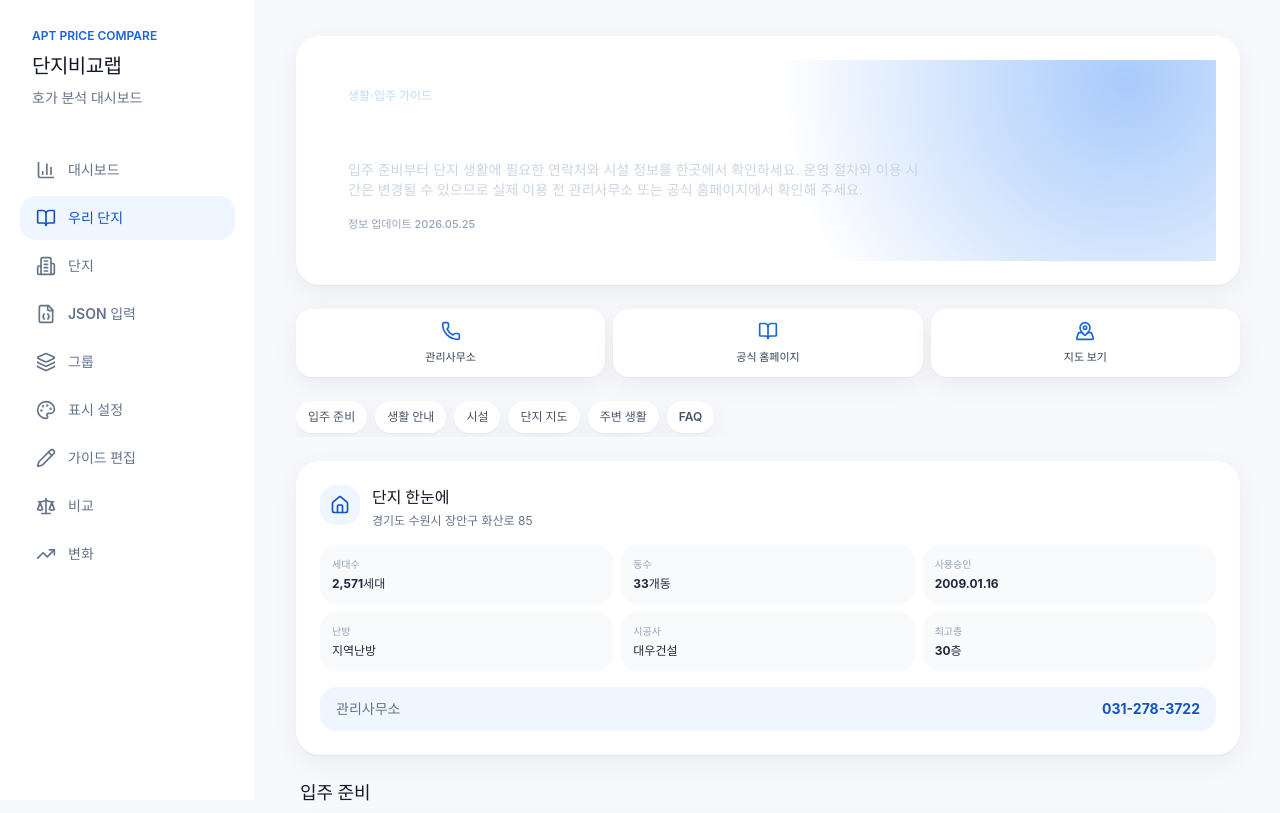
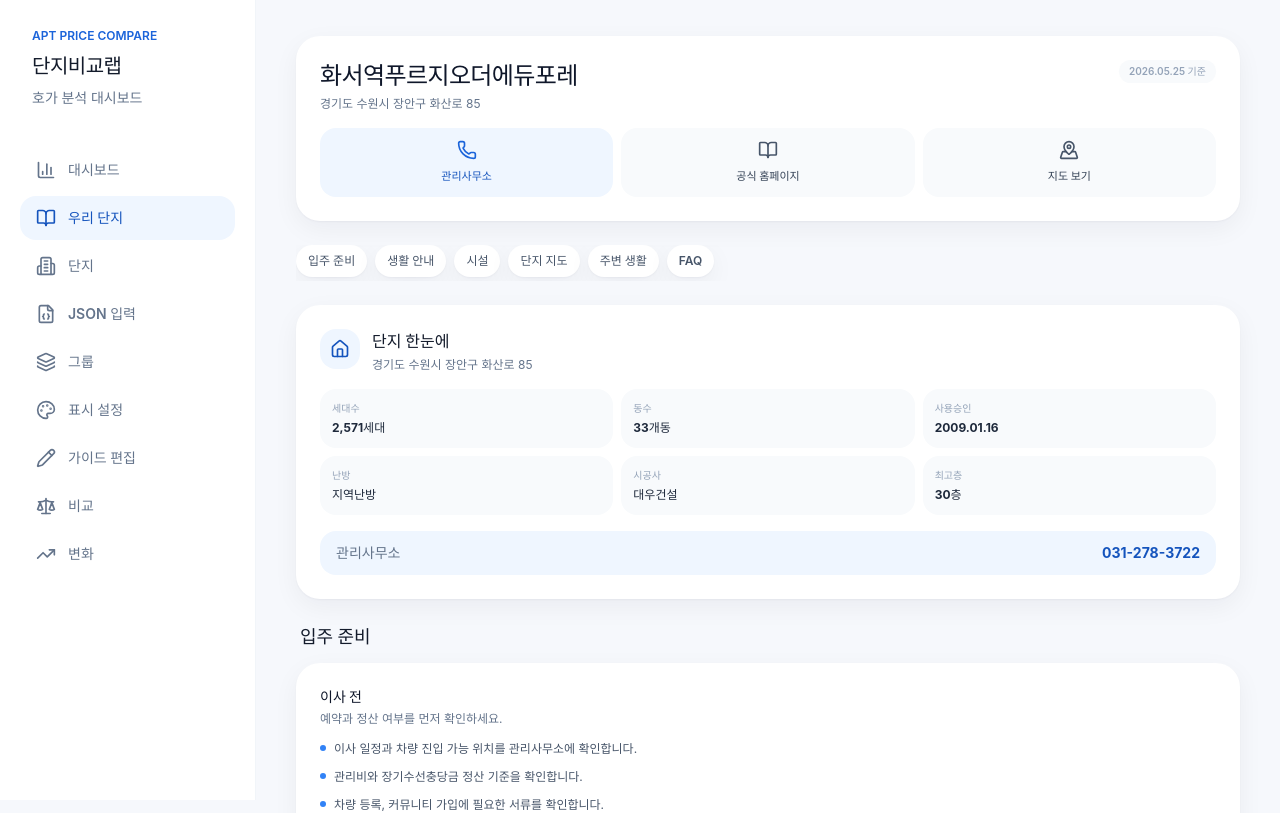
Before and after one commit to impaztt/apt, a React (Vite) app: page /guide in a window 1280 px wide. Shown: the top 813 px of the page. Built offline with nearby package versions, Linux system fonts and the light colour scheme.

Commit message:
Simplify resident guide header

```diff
--- a/src/pages/ComplexGuidePage.tsx
+++ b/src/pages/ComplexGuidePage.tsx
@@ -27,29 +27,31 @@ export function ComplexGuidePage() {
 
   return (
     <div className="space-y-4 sm:space-y-6">
-      <Card className="overflow-hidden bg-slate-900 p-0 text-white">
-        <div className="bg-[radial-gradient(circle_at_90%_10%,rgba(49,130,246,0.42),transparent_42%)] p-5 sm:p-7">
-          <p className="text-xs font-semibold text-blue-200">{guide.subtitle}</p>
-          <h1 className="mt-2 text-xl font-extrabold tracking-tight sm:text-3xl">{guide.title}</h1>
-          <p className="mt-3 text-xs leading-5 text-slate-300 sm:max-w-xl sm:text-sm">{guide.introduction}</p>
-          <p className="mt-4 text-[11px] font-medium text-slate-400">정보 업데이트 {guide.updated_at.replace(/-/g, '.')}</p>
+      <Card className="p-4 sm:p-6">
+        <div className="flex items-start justify-between gap-3">
+          <div className="min-w-0">
+            <h1 className="break-keep text-lg font-extrabold tracking-tight text-slate-900 sm:text-2xl">{guide.title}</h1>
+            <p className="mt-1 break-keep text-xs text-slate-500">{guide.contact.address}</p>
           </div>
-      </Card>
-
-      <div className="grid grid-cols-3 gap-2">
-        <a href={`tel:${guide.contact.office_phone.replace(/-/g, '')}`} className="rounded-2xl bg-white p-3 text-center shadow-card">
+          <span className="shrink-0 rounded-full bg-slate-50 px-2.5 py-1 text-[10px] font-semibold text-slate-400">
+            {guide.updated_at.replace(/-/g, '.')} 기준
+          </span>
+        </div>
+        <div className="mt-4 grid grid-cols-3 gap-2">
+          <a href={`tel:${guide.contact.office_phone.replace(/-/g, '')}`} className="rounded-2xl bg-brand-50 p-3 text-center">
             <Phone className="mx-auto h-5 w-5 text-brand-600" />
-          <p className="mt-2 text-[11px] font-bold text-slate-700">관리사무소</p>
+            <p className="mt-2 text-[11px] font-bold text-brand-700">관리사무소</p>
           </a>
-        <a href={guide.contact.homepage_url} target="_blank" rel="noreferrer" className="rounded-2xl bg-white p-3 text-center shadow-card">
-          <BookOpen className="mx-auto h-5 w-5 text-brand-600" />
+          <a href={guide.contact.homepage_url} target="_blank" rel="noreferrer" className="rounded-2xl bg-slate-50 p-3 text-center">
+            <BookOpen className="mx-auto h-5 w-5 text-slate-600" />
             <p className="mt-2 text-[11px] font-bold text-slate-700">공식 홈페이지</p>
           </a>
-        <a href={guide.contact.map_url} target="_blank" rel="noreferrer" className="rounded-2xl bg-white p-3 text-center shadow-card">
-          <MapPinned className="mx-auto h-5 w-5 text-brand-600" />
+          <a href={guide.contact.map_url} target="_blank" rel="noreferrer" className="rounded-2xl bg-slate-50 p-3 text-center">
+            <MapPinned className="mx-auto h-5 w-5 text-slate-600" />
             <p className="mt-2 text-[11px] font-bold text-slate-700">지도 보기</p>
           </a>
         </div>
+      </Card>
 
       <nav className="flex gap-2 overflow-x-auto pb-1 text-xs font-semibold text-slate-600">
         {[
```
Lines whose indentation alone changed are shown as unchanged.
